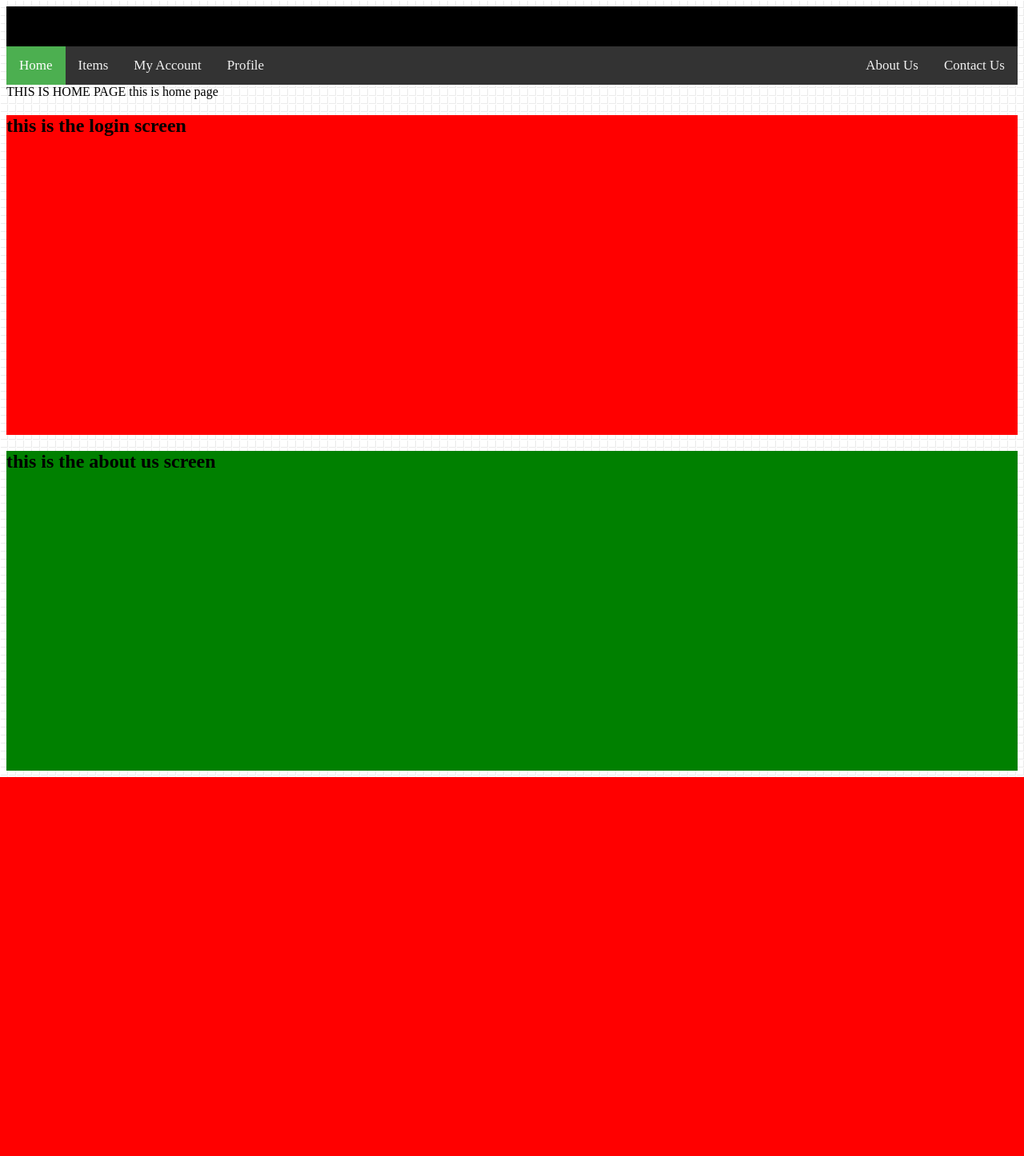
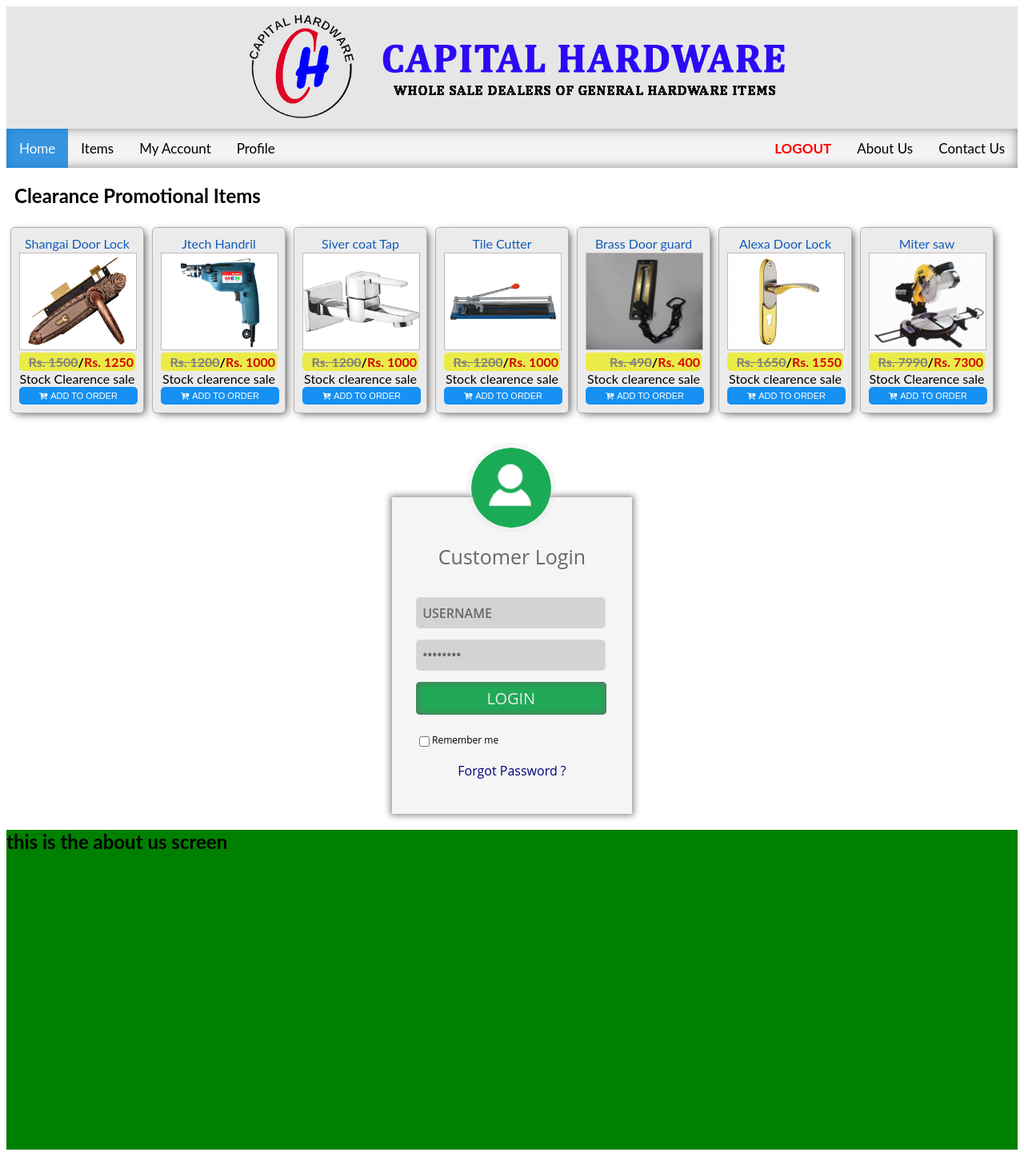
Before and after one commit to azadnio/project, a PHP site: page / in a window 1280 px wide. Shown: the whole page at 80% size. Before the commit the page ends 972 px from the top, so only its background shows below. Run offline with PHP 8.4, Linux system fonts and the light colour scheme.

Commit message:
update 11/5

```diff
--- a/app.js
+++ b/app.js
@@ -58,5 +58,9 @@ app.controller('appController',['$scope','modalDialogProvider','$location',funct
 
     $scope.userLoggedIn = false;
 
+    $scope.offerItems= offerItems ;
+
+    $scope.orderedItems = [];
+
     $scope.imageFolderPath = './assets/images/items/';
 }]);
--- a/assets/css/index.css
+++ b/assets/css/index.css
@@ -1,5 +1,6 @@
 body{
-    background-image: url(../images/app/blobkgde.gif);
+    /*background-image: url(../images/app/blobkgde.gif);*/
+    font-family: "Lato", sans-serif;
 }
 
 #logo-container{
@@ -8,14 +9,15 @@ body{
 }
 
 #nav-bar{
-    background-color: #333;
+    background-color: #f4f3f3;
     overflow: hidden;
+    box-shadow: inset 0px 0px 13px 0px #888888;
 }
 
 #nav-bar a{
     float: left;
     display: block;
-    color: #f2f2f2;
+    color: black;
     text-align: center;
     padding: 14px 16px;
     text-decoration: none;
@@ -23,12 +25,12 @@ body{
 }
 
 #nav-bar a:hover {
-    background-color: #ddd;
+    background-color: rgba(240, 184, 184, 0.47);
     color: black;
 }
 #nav-bar a.active {
-    background-color: #4CAF50;
-    color: white;
+    background-color: rgba(8, 127, 221, 0.8);
+    color: #fafafa
 }
 
 .float-r{
@@ -45,7 +47,7 @@ body{
 
 .left-view-panel{
     width: 15em;
-    background-color: blue;
+    background-color: #f5f3f3;
 }
 
 .right-selected-panel{
@@ -58,24 +60,92 @@ body{
     padding: 15px 10px;
     font-size: 20px;
     font-weight: bold;
+    color: #0f0f0f;
+    border-bottom: 1px solid #a8a8a8;
+    box-shadow: inset 0px 1px 6px #898989;
+    text-align: center;
+}
+
+a{
+    text-decoration: none;
+    color: #00007e;
+}
+a:hover{
+    text-decoration: underline;
+}
+
+.add-to-order{
+
+}
+
+#logo div{
+    background: #e6e6e6;
+    text-align: center;
+}
+
+.item-new-price{
+    color: #d50303;
+};
+
+.item-add-button:hover{
+    text-decoration: none;
+}
+
+button.add-to-order:hover{
+    background: rgba(3, 169, 244, 0.74)
+}
+
+.added-to-order{
+    background: #ba7373 !important;
+}
+
+.add-to-order .fa{
+    margin-right: 4px;
+}
+
+button.add-to-order{
+    cursor: pointer;
+    background: rgb(22, 144, 242);
+    display: inline-block;
+    border-radius: 5px;
+    padding: 5px 0;
+    text-align: center;
     color: white;
-    border-bottom: 2px solid black;
+    font-size: 11px;
+    text-transform: uppercase;
+    width: 148px;
+    border: none;
+    outline: none;
+}
+
+.item-old-price{
+    text-decoration: line-through;
+    color: gray;
+}
+
+.offer-price{
+    background: #ebeb48;
+    border-radius: 5px;
+    padding: 2px;
+    font-weight: bold;
+    text-align: right;
 }
 
 .vertical-menu a {
     cursor: pointer;
     color: black;
     display: block;
-    padding: 12px;
+    padding: 8px;
+    /* box-shadow: inset 0px 0px 0px 0px #898989; */
     text-decoration: none;
 }
 
 .vertical-menu a:not(.selected-category):hover{
-    background-color: #ddd;
+    background: rgba(229, 24, 24, 0.51);
 }
 
 .vertical-menu .selected-category{
-    background-color: yellow;
+    background-color: #77b3e8;
 }
 
 .item-view.item-edit{
@@ -244,14 +314,20 @@ body{
     z-index: 1;
 }
 
+.item-offer{
+    text-align: center;
+}
+
+
 
 .item-prev-template{
     display: inline-block;
-    border: 1px solid;
+    border: 1px solid #b8afaf;
     padding: 10px;
-    width: 160px;
+    width: 145px;
     margin: 5px;
-    background: #f5f7d7;
+    border-radius: 5px;
+    background: rgb(235, 235, 235);
     -webkit-box-shadow: inset 1px -1px 28px -1px rgba(0,0,0,0.14);
     -moz-box-shadow: inset 1px -1px 28px -1px rgba(0,0,0,0.14);
     box-shadow: inset 1px -1px 28px -1px rgba(0,0,0,0.14);
@@ -278,14 +354,14 @@ body{
 .item-price{
     position: absolute;
     float: right;
-    background: #8ee08e;
+    background: rgba(2, 168, 85, 0.65);
     padding: 2px;
     border-radius: 4px;
     right: 0;
-
     -webkit-box-shadow: -25px 24px 24px -16px rgba(0,0,0,0.75);
     -moz-box-shadow: -25px 24px 24px -16px rgba(0,0,0,0.75);
     box-shadow: -25px 24px 24px -16px rgba(0,0,0,0.75);
+    color: #0d0d0d;
 }
 
 .item-price-offer{
@@ -319,9 +395,19 @@ body{
 }
 
 .item-title{
-    overflow: hidden;
-    height: 1em;
-    font-weight: bold;
+    text-align: center;
+}
+
+.item-title a{
+    color: #115cb8;
+    text-decoration: none;
+    line-height: 1.3;
+    margin-top: .1em;
+    margin-bottom: .1em;
+}
+
+.item-title a:hover{
+    color: #aa1e1e;
 }
 
 th{
@@ -546,3 +632,126 @@ td{
     padding: 5px;
     text-align: right;
 }
+
+
+label input[type='checkbox']{
+    vertical-align: middle;
+}
+
+/*-----------------------login form--------------*/
+#login .login-form{
+    position: relative;
+    font-family: 'Open Sans', sans-serif;
+    box-shadow: 0px 0px 8px 2px #888888;
+}
+#login .head img {
+    border-radius: 50%;
+    -webkit-border-radius: 50%;
+    -o-border-radius: 50%;
+    -moz-border-radius: 50%;
+    border: 6px solid rgba(221, 218, 215, 0.23);
+    width: 100px;
+    margin: 0;
+}
+
+#login label{
+    font-size: 12px;
+
+}
+
+#login form {
+    width: 80%;
+    margin: 0 auto;
+    padding: 6% 0 9% 0;
+}
+
+#login .head {
+    position: absolute;
+    top: -17%;
+    left: 31%;
+}
+
+#login .main{
+    width: 300px;
+    margin: auto;
+    margin-top: 100px;
+    background: whitesmoke;
+}
+#login .main h1{
+    font-size:25px;
+    color:#676767;
+
+    font-weight:400;
+    padding-top: 19%;
+    text-align: center;
+}
+#login .main form {
+    width: 80%;
+    margin: 0 auto;
+    padding: 6% 0 9% 0;
+}
+#login .main p {
+    text-align: center;
+}
+#login.main form p a {
+    color: #888;
+    font-family: 'Open Sans', sans-serif;
+}
+#login form p a:hover {
+    color:#21A957;
+}
+#login .main form input[type="text"], input[type="password"]{
+    text-align:left;
+    position: relative;
+    width:92%;
+    padding:3%;
+    background:#D3D3D3;
+    margin-bottom: 6%;
+    font-family: 'Open Sans', sans-serif;
+    color: #676767;
+    font-weight:600;
+    font-size: 16px;
+    outline: none;
+    border: none;
+    border-radius: 5px;
+    border:1px solid #DED6D6;
+    -webkit-appearance:none;
+}
+#login .main form input[type="text"]:hover, input[type="password"]:hover{
+    border:1px solid #949494;
+    transition:0.5s;
+    -webkit-transition:0.5s;
+    -moz-transition:0.5s;
+    -o-transition:0.5s;
+    -ms-transition:	0.5s;
+
+}
+#login .main form input[type="submit"]{
+    width: 99%;
+    padding: 3%;
+    margin-bottom: 8%;
+    background: #21A957;
+    font-family: 'Open Sans', sans-serif;
+    color: #ECECEC;
+    box-shadow: inset 0px 0px 10px #666464;
+    -webkit-text-shadow: 0px 0px 3px #000;
+    -moz-text-shadow: 0px 0px 3px #000;
+    -o-text-shadow: 0px 0px 3px #000;
+    -ms-text-shadow: 0px 0px 3px #000;
+    font-size: 20px;
+    outline: none;
+    border: none;
+    cursor: pointer;
+    font-weight:500;
+    border-radius: 5px;
+    transition: 0.5s;
+    -webkit-appearance:none;
+    -webkit-transition: 0.5s;
+    -moz-transition: 0.5s;
+    -o-transition: 0.5s;
+    -ms-transition: 0.5s;
+}
+#login .main form input[type="submit"]:hover{
+    background:#128A42;
+    color:#fff;
+}
--- a/config.php
+++ b/config.php
@@ -9,3 +9,10 @@
     $isUserStaff    = $_SESSION['user'] === 'staff';
     $isUserAdmin    = $_SESSION['user'] === 'admin';
     $isUserCustomer = $_SESSION['user'] === 'custosmer';
+
+    //global variable to indicate app being develop or not
+    $develop = true;
+    //application version
+    $version = '0.1';
+    //selects js minified files while not in develop mode
+    $jsExtension = ($develop)?'':'.min';
--- a/index.php
+++ b/index.php
@@ -4,6 +4,9 @@
 <!DOCTYPE html>
 <html>
     <head>
+
+        <script src="./data.js"></script>
+
         <title>Capital Hardware</title>
         <meta charset="UTF-8">
         <meta name="viewport" content="width=device-width, initial-scale=1.0">
@@ -11,26 +14,52 @@
         <link rel="stylesheet" type="text/css" href="assets/css/font-awesome.min.css">
         <script src="assets/js/angular.min.js"></script>
         <script src="assets/js/angular-route.min.js"></script>
-        <script src="./app.js"></script>
-        <script src="./modules/items/items.js"></script>
-        <script src="./js/account.js"></script>
-        <script src="./js/utils.js"></script>
+
+        <!--include js file extensions and version-->
+        <script src="./app<?php echo $jsExtension ?>.js?v=<?php echo $version?>"></script>
+        <script src="./modules/items/items<?php echo $jsExtension ?>.js?v=<?php echo $version?>"></script>
+        <script src="./js/account<?php echo $jsExtension ?>.js?v=<?php echo $version?>"></script>
+        <script src="./js/utils<?php echo $jsExtension ?>.js?v=<?php echo $version?>"></script>
     </head>
     <body ng-app="app" ng-controller="appController">
-        <div id="logo-container">LOGO COMES HERE</div>
+        <div id="logo">
+            <div>
+                <img src="assets/images/app/logo.png">
+                <img src="assets/images/app/header.png" style="top: -20px; position: relative;">
+            </div>
+        </div>
         <div id="nav-bar">
             <a href="./" ng-class="{ active: isActive('home')}">Home</a>
             <a href="./#/items" ng-class="{ active: isActive('items')}">Items</a>
             <a href="./#/account" ng-class="{ active: isActive('account')}">My Account</a>
             <a href="./#/profile" ng-class="{ active: isActive('profile')}">Profile</a>
+            <a href="./#/orders" style="color: green;font-weight: bold;" ng-if="orderedItems.length > 0">GO TO MY ORDER</a>
             <a href="./#/contact" class="float-r" ng-class="{ active: isActive('contact')}">Contact Us</a>
             <a href="./#/about" class="float-r" ng-class="{ active: isActive('about')}">About Us</a>
+            <a href="./#/logout" style="color: red;font-weight: bold;" class="float-r" ng-class="{ active: isActive('about')}">LOGOUT</a>
         </div>
         <section>
             <div ng-view></div>
         </section>
-        <div id='login' ng-if='!userLoggedIn' style="background: red; height: 400px;">
-            <h2>this is the login screen</h2>
+        <!--to do use single template for customer and admin login-->
+        <div id='login' ng-if='!userLoggedIn'>
+            <div class="main">
+                <div class="login-form">
+                    <h1>Customer Login</h1>
+                    <div class="head">
+                        <img src="assets/images/app/user.png" alt="">
+                    </div>
+                    <form>
+                        <input type="text" class="text" value="USERNAME" onfocus="this.value = '';" onblur="if (this.value == '') {this.value = 'USERNAME';}">
+                        <input type="password" value="Password"></input>
+                        <div class="submit">
+                            <input type="submit" onclick="myFunction()" value="LOGIN">
+                        </div>
+                        <label><input type="checkbox">Remember me</label>
+                        <p><a href="#">Forgot Password ?</a></p>
+                    </form>
+                </div>
+            </div>
         </div>
         <div id='about' style="background: green; height: 400px;">
             <h2>this is the about us  screen</h2>
--- a/links.txt
+++ b/links.txt
@@ -9,3 +9,6 @@ https://scotch.io/tutorials/angularjs-best-practices-directory-structure
 
 editable combo box
 http://jsfiddle.net/nwH8A/
+
+js  css minify-compress
+http://plugins.netbeans.org/plugin/49666/js-css-minify-compress
--- a/modules/items/itemspanel.php
+++ b/modules/items/itemspanel.php
@@ -3,9 +3,10 @@
     <div class="left-view-panel">
         <div class="" ng-if="parentScope.user === 'admin'"><button>Add New</button></div>
 
-        <div class="header">Category</div>
+        <div class="header">Categories</div>
         <div class="vertical-menu">
-            <a ng-repeat="item in items | unique : 'category'" ng-href="./#/items/{{item.categoryId}}" ng-class="{'selected-category': categoryId == item.categoryId}" >{{item.category}}</a>
+            <a ng-repeat="item in categories | orderBy:'category'" ng-href="./#/items/{{item.categoryId}}" ng-class="{'selected-category': categoryId == item.categoryId}" >{{item.category}}</a>
+            <!--<a ng-repeat="item in items | unique : 'category'" ng-href="./#/items/{{item.categoryId}}" ng-class="{'selected-category': categoryId == item.categoryId}" >{{item.category}}</a>-->
         </div>
 
     </div>
--- a/views/account.html
+++ b/views/account.html
@@ -1,6 +1,6 @@
 <div class="flex">
     <div class="left-view-panel">
-        <div class="header">Customer name</div>
+        <div class="header">  <a ng-href="./#/profile">Anuruddha Distributors</a></div>
         <div class="vertical-menu">
             <a ng-href="./#/account/orders" ng-class="{'selected-category': selectedSection == 'orders'}" >Orders</a>
             <a ng-href="./#/account/payments" ng-class="{'selected-category': selectedSection == 'payments'}" >Payments</a>
--- a/views/home.html
+++ b/views/home.html
@@ -1,5 +1,5 @@
-<div>
-
-    THIS IS HOME PAGE
-    {{test}}
-</div>
+<div ng-if="offerItems.length > 0">
+    <h1 style="margin-left: 10px;">Clearance Promotional Items</h1>
+<ch-item ng-repeat="item in offerItems"
+             url="item.images[0]" id="item.id" itm="item"></ch-item>
+    </div>
```
Also changed, not shown: admin/index.html (+21 -2 lines), data.js (added, +179 -0 lines), modules/items/items.js (+54 -25 lines), assets/images/app/brick1.jpg (deleted), assets/images/app/brick2.jpg (deleted), assets/images/app/header.png (added), assets/images/app/messaging.png (deleted), assets/images/app/remove.png (deleted), assets/images/app/user.png (added), js/account.js (line endings or trailing spaces), js/utils.js (line endings or trailing spaces).
